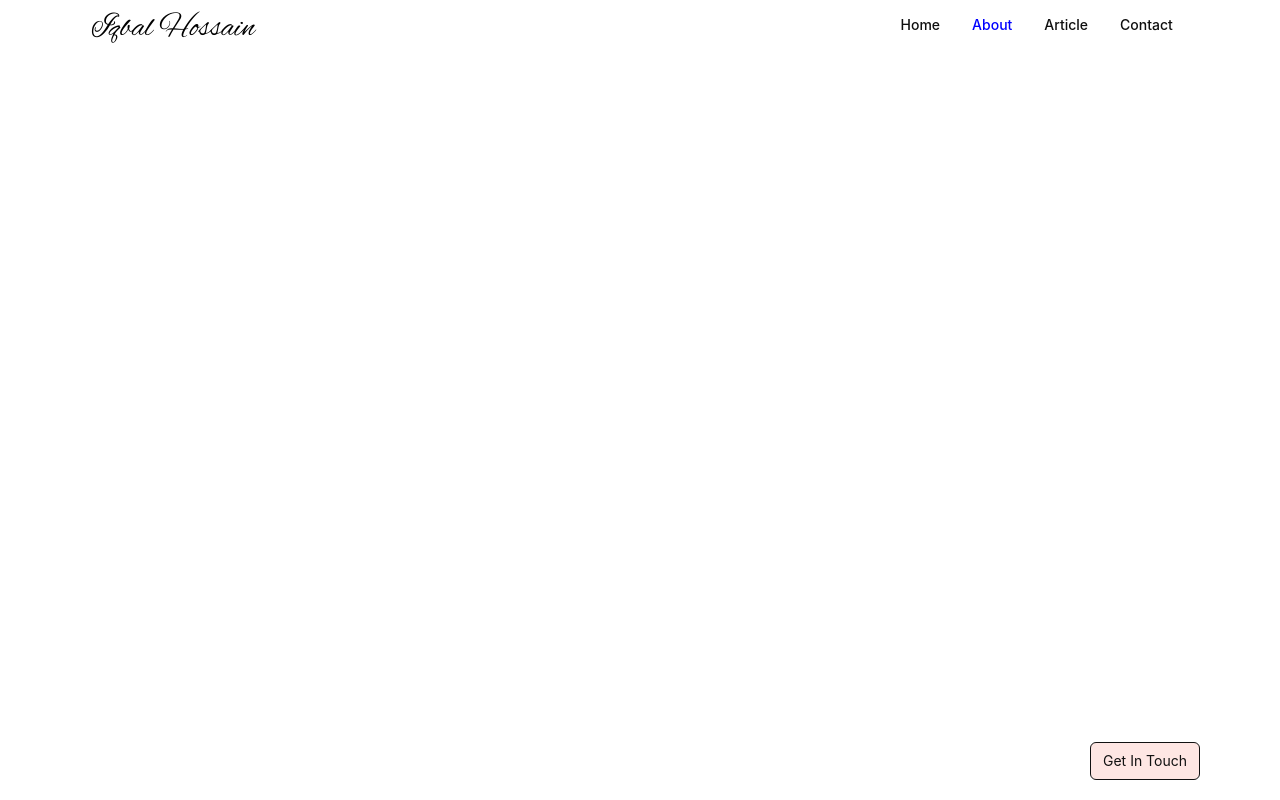
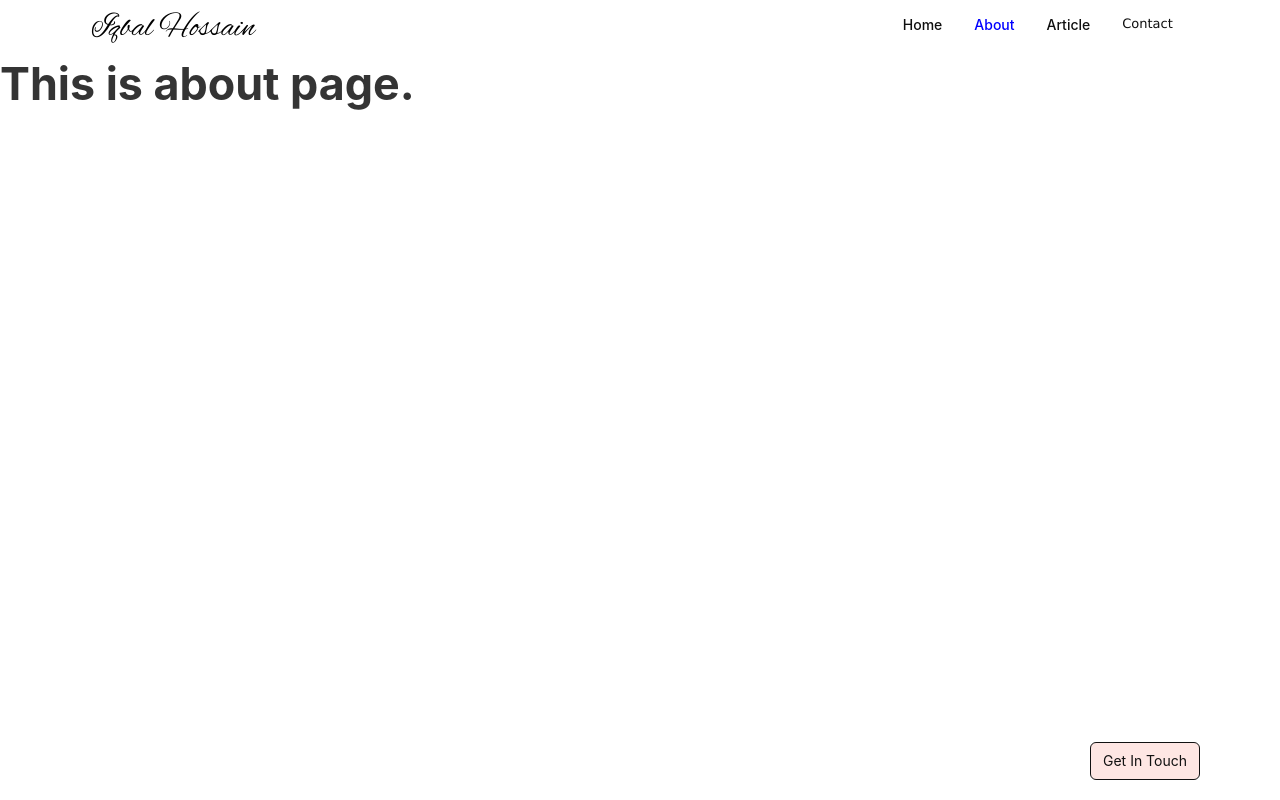
Before and after one commit to MohammadIqbalHossain/portfolio-0.2, a React (Vite) app: page /about in a window 1280 px wide. Built offline with nearby package versions, Linux system fonts and the light colour scheme; a web font is replaced by a local one.

Commit message:
some changes

```diff
--- a/src/App.jsx
+++ b/src/App.jsx
@@ -6,7 +6,7 @@ import ProjectDetails from "./components/Projects/ProjectDetails";
 import Article from "./pages/Article/Article";
 import DetailArticle from "./pages/Article/DetailArticle";
 import GetInTouch from "./pages/GetInTouch/GetInTouch";
-import Contact from './pages/Contact/Contact';
+import About from './pages/About/About';
 import "./App.css";
 
 function App() {
@@ -19,7 +19,7 @@ function App() {
           <Route path="/details/:id" element={<ProjectDetails />} />
           <Route path="/article" element={<Article />} />
           <Route path="/article/:id" element={<DetailArticle />} />
-          <Route path="/contact" element={<Contact />}></Route>
+          <Route path="/about" element={<About />}></Route>
         </Routes>
       </main>
 
--- a/src/components/Navbar1.jsx
+++ b/src/components/Navbar1.jsx
@@ -67,14 +67,7 @@ export default function Navbar1() {
             </NavLink>
           </li>
           <li>
-            <NavLink
-              to="/Contact"
-              className="nav__link"
-              style={({ isActive }) => (isActive ? { color: "blue" } : {})}
-              onClick={() => setIsNavExpanded(false)}
-            >
-              Contact
-            </NavLink>
+              <a className="mail" href="mailto:being.iqbal.hossain@gmail.com?subject=Hello%20Iqbal&body=I%20would%20like%20to%20get%20in%20touch%20with%20you">Contact</a>
           </li>
         </ul>
       </div>
--- /dev/null
+++ b/src/pages/About/About.jsx
@@ -0,0 +1,11 @@
+import React from 'react';
+
+function About () {
+    return (
+        <div>
+            <h1>This is about page.</h1>
+        </div>
+    )
+}
+
+export default About;
```
Also changed, not shown: src/pages/About/About.scss (added).
